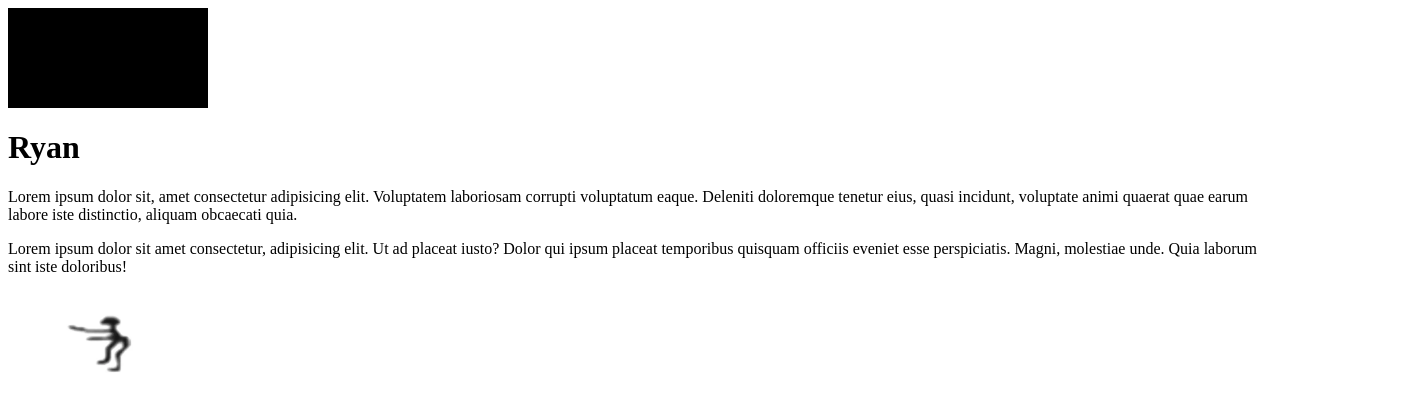
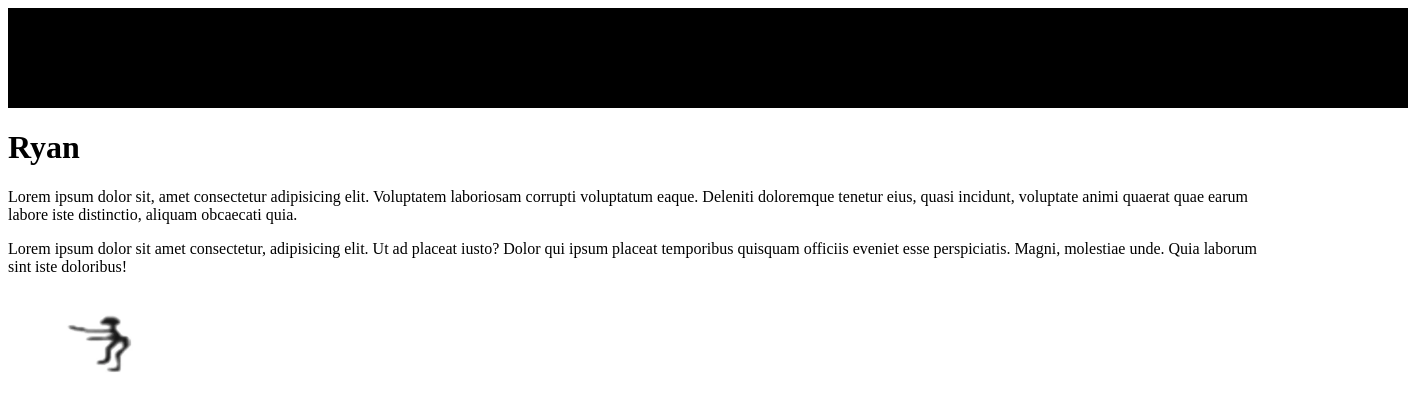
Before and after one commit to xMRxRyanx/primeiro-projeto-2025, a plain HTML site: page index.html in a window 1280 px wide. Shown: the whole page, 1408 px wide, since content can reach past the window. Drawn offline with Linux system fonts and the light colour scheme.

Commit message:
11/02/2025

```diff
--- a/style.css
+++ b/style.css
@@ -3,7 +3,7 @@ width: 200px;
 }
 
 .cabecalho{
-width: 200px;
+width: 1400px;
 height: 100px;
 background-color: black;
 
```
